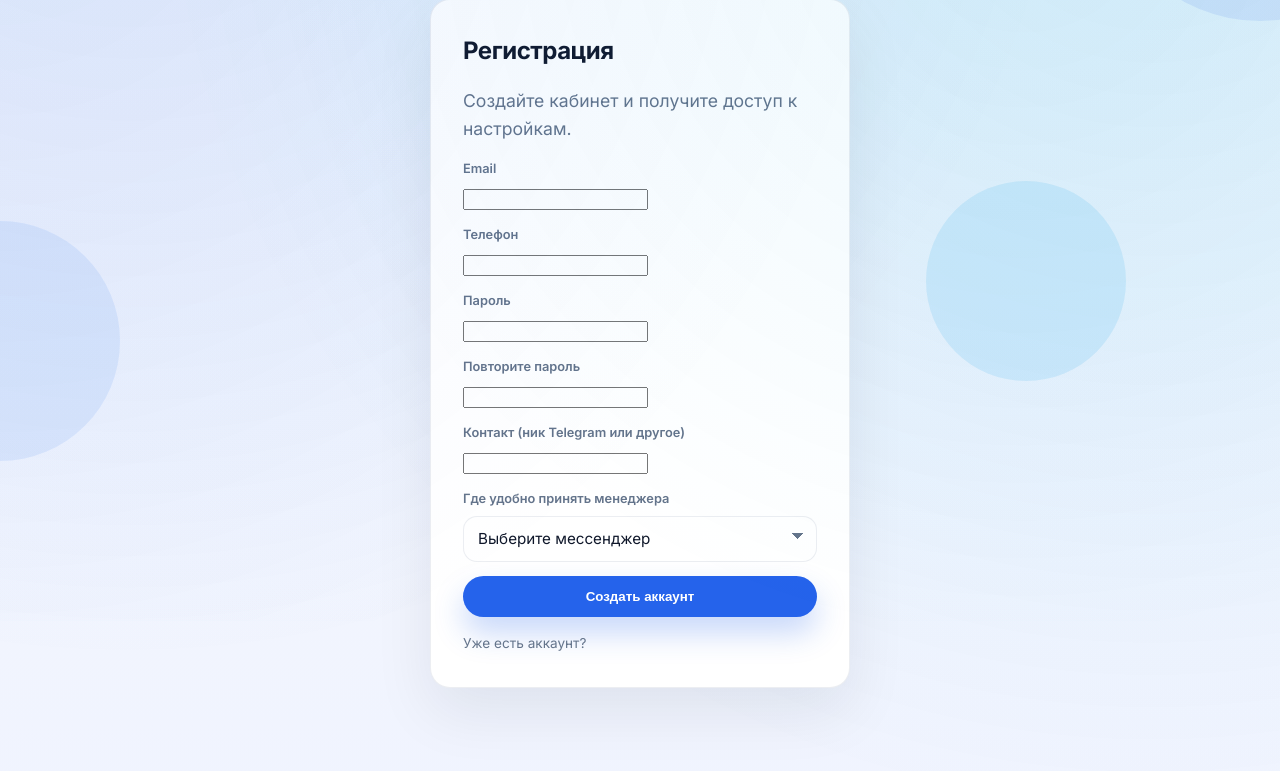
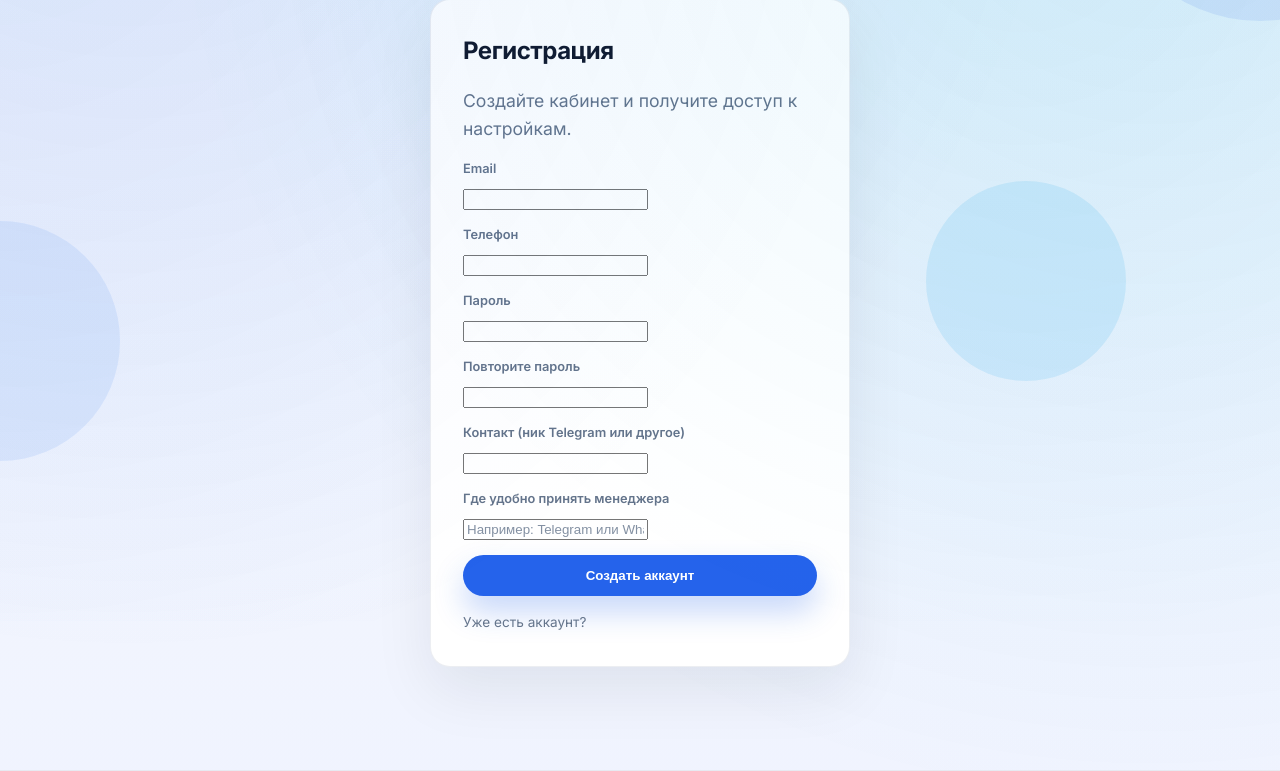
Before and after one commit to IsyaTS/avio, a FastAPI app: template apps/api/templates/auth/register.html in a window 1280 px wide; the page is wider, and only the part inside the window is pictured. Shown: the part 179-950 px from the top of that part. Run offline with FastAPI, Linux system fonts and the light colour scheme; the template is opened without the code that fills it, so the values that code supplies are empty; parts of the project's set-up code (start-up, migrations or seed data) failed here and were passed over; some libraries are stand-ins or nearby versions.

Commit message:
Polish registration inputs

```diff
--- a/apps/api/static/landing/landing.css
+++ b/apps/api/static/landing/landing.css
@@ -632,31 +632,27 @@ body.nav-open .nav-overlay {
 .auth-card input[type=\"email\"],
 .auth-card input[type=\"password\"],
 .auth-card input[type=\"text\"],
-.auth-card input[type=\"tel\"],
-.auth-card select {
+.auth-card input[type=\"tel\"] {
   width: 100%;
   padding: 12px 14px;
   border-radius: var(--radius-md);
-  border: 1px solid var(--surface-border);
+  border: 1px solid rgba(148, 163, 184, 0.35);
   font-size: 0.95rem;
   font-family: inherit;
   color: var(--text);
-  background: #fff;
+  background: #f8fafc;
+  transition: border-color 0.2s ease, box-shadow 0.2s ease, background 0.2s ease;
 }
 
-.auth-card select {
-  appearance: none;
-  background-image: linear-gradient(45deg, transparent 50%, var(--text-muted) 50%),
-    linear-gradient(135deg, var(--text-muted) 50%, transparent 50%);
-  background-position: calc(100% - 18px) calc(50% - 3px), calc(100% - 12px) calc(50% - 3px);
-  background-size: 6px 6px, 6px 6px;
-  background-repeat: no-repeat;
+.auth-card input::placeholder {
+  color: rgba(100, 116, 139, 0.8);
 }
 
-.auth-card input:focus-visible,
-.auth-card select:focus-visible {
+.auth-card input:focus-visible {
   outline: none;
   box-shadow: var(--focus-ring);
+  border-color: rgba(37, 99, 235, 0.5);
+  background: #fff;
 }
 
 .extra-fields {
--- a/apps/api/templates/auth/register.html
+++ b/apps/api/templates/auth/register.html
@@ -32,13 +32,7 @@
           </label>
           <label>
             <span>Где удобно принять менеджера</span>
-            <select name="messenger" required>
-              <option value="" {% if not messenger %}selected{% endif %}>Выберите мессенджер</option>
-              <option value="telegram" {% if messenger == 'telegram' %}selected{% endif %}>Telegram</option>
-              <option value="whatsapp" {% if messenger == 'whatsapp' %}selected{% endif %}>WhatsApp</option>
-              <option value="avito" {% if messenger == 'avito' %}selected{% endif %}>Avito</option>
-              <option value="other" {% if messenger == 'other' %}selected{% endif %}>Другое</option>
-            </select>
+            <input type="text" name="messenger" value="{{ messenger or '' }}" required placeholder="Например: Telegram или WhatsApp" autocomplete="off" />
           </label>
         </div>
         <button class="btn btn--primary" type="submit">Создать аккаунт</button>
```
